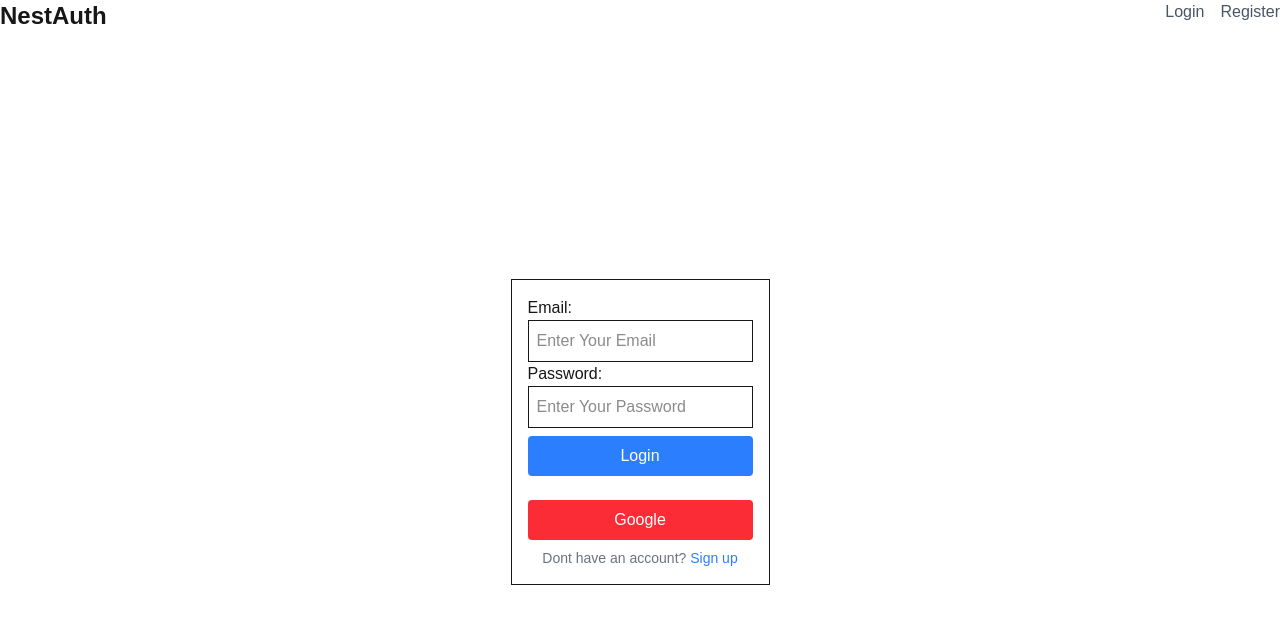
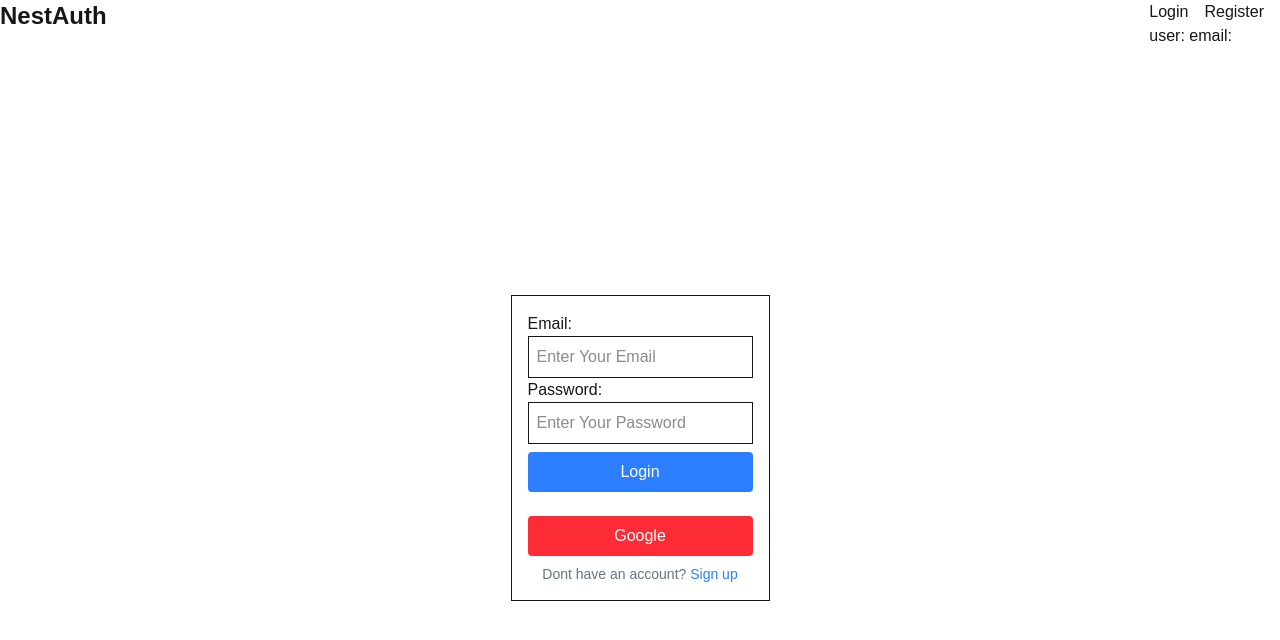
Before and after one commit to dev-nirob1/next-authenticaiton, a Next.js app: page /login in a window 1280 px wide. Shown: the top 640 px of the page. Built offline with nearby package versions, Linux system fonts and the light colour scheme; no server answers.

Commit message:
user data in navbar

```diff
--- a/src/components/navbar/navbar.js
+++ b/src/components/navbar/navbar.js
@@ -1,14 +1,72 @@
+'use client';
 import Link from 'next/link';
-import React from 'react';
+import React, { useEffect, useState } from 'react';
 
 const Navbar = () => {
+    const [user, setUser] = useState(null);
+    const [loading, setLoading] = useState(true);
+
+    useEffect(() => {
+        const fetchUser = async () => {
+            try {
+                setLoading(true);
+
+                const res = await fetch('/api/me', {
+                    credentials: 'include'
+                });
+
+                const data = await res.json();
+
+                setUser(data?.user || null);
+
+                console.log(data?.user); // correct place to log
+            } catch (err) {
+                console.log(err.message);
+                setUser(null);
+            } finally {
+                setLoading(false);
+            }
+        };
+
+        fetchUser();
+    }, []);
+
+    const handleLogout = async () => {
+        try {
+            await fetch('/api/logout', {
+                credentials: 'include',
+                method: 'POST'
+            });
+
+            setUser(null);
+        } catch (err) {
+            console.log(err.message);
+        }
+    };
+
+    if (loading) {
+        return <div>Loading...</div>;
+    }
+
     return (
         <div>
             <div className="flex justify-between">
                 <div className="text-2xl font-bold">NestAuth</div>
+
                 <div className="space-x-4">
-                    <Link href="/login" className="text-gray-600 hover:text-gray-800">Login</Link>
-                    <Link href="/register" className="text-gray-600 hover:text-gray-800">Register</Link>
+                    <Link href="/login">Login</Link>
+                    <Link href="/register">Register</Link>
+
+                    {user && (
+                        <button onClick={handleLogout}>
+                            Logout
+                        </button>
+                    )}
+
+                    <div>
+                        user: {user?.userId}
+                        email: {user?.email}
+                    </div>
                 </div>
             </div>
         </div>
```
